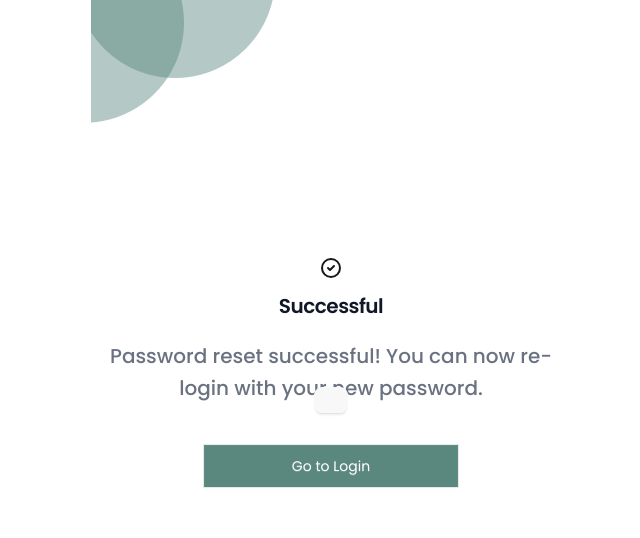
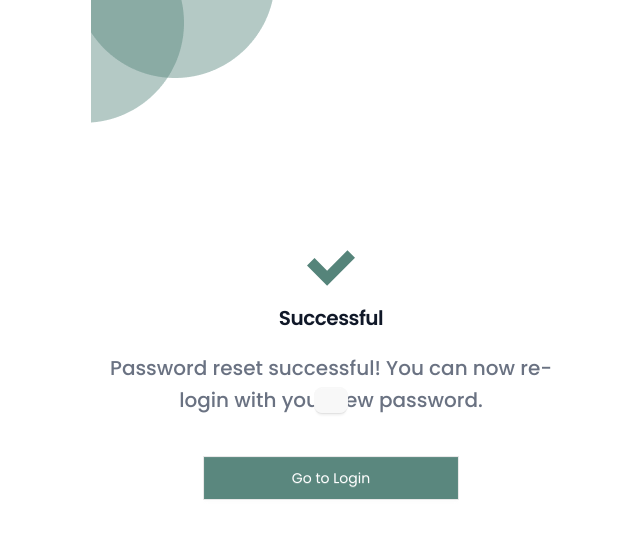
Before and after one commit to gogoyun/todo, a Vue app: page /reset-success in a window 1280 px wide. Shown: the top 538 px of the page, without its empty margins (309-949 px from the left). Built offline with nearby package versions, Linux system fonts and the light colour scheme; the HTML template or start-up script is replaced by a standard one; what tailwindcss-animated would draw is missing.

Commit message:
[fix] ResetSuccess icon

```diff
--- /dev/null
+++ b/src/components/icons/CheckIcon.vue
@@ -0,0 +1,8 @@
+<template>
+	<svg version="1.1" id="_x31_0" xmlns="http://www.w3.org/2000/svg" xmlns:xlink="http://www.w3.org/1999/xlink" x="0px" y="0px" viewBox="0 0 512 512" style="width: 48px; height: 48px; opacity: 1;" xml:space="preserve">
+	<g>
+		<polygon class="st0" points="431.734,67.163 214.584,284.314 80.266,149.442 0.402,229.306 0.056,229.651 0.056,229.651 0,229.707
+			214.584,444.837 512,147.429 	" style="fill: rgb(85, 132, 122);"></polygon>
+	</g>
+	</svg>
+</template>
--- a/src/views/ResetSuccessView.vue
+++ b/src/views/ResetSuccessView.vue
@@ -1,15 +1,15 @@
 <script setup lang="ts">
   import { useRouter } from 'vue-router';
   const router = useRouter();
-  import SuccessIcon from '@/components/icons/SuccessIcon.vue'
+  import CheckIcon from '@/components/icons/CheckIcon.vue'
   import { useI18n } from 'vue-i18n';
   const { t } = useI18n();
 </script>
 
 <template>
   <main class="flex-1 flex items-center">
-  <div class="text-center">
-    <div class="flex items-center justify-center text-base font-semibold" :style="{color: 'var(--color-green)'}"><SuccessIcon /></div>
+  <div class="w-full text-center">
+    <div class="flex items-center justify-center text-base font-semibold" :style="{color: 'var(--color-green)'}"><CheckIcon /></div>
     <h1 class="mt-4 text-5xl font-semibold tracking-tight text-balance text-gray-900 sm:text-7xl">{{ t('resetsuccess.title') }}</h1>
     <p class="mt-6 text-lg font-medium text-pretty text-gray-500 sm:text-xl/8">{{ t('resetsuccess.subtitle') }}</p>
     <div class="mt-10 flex items-center justify-center">
```
